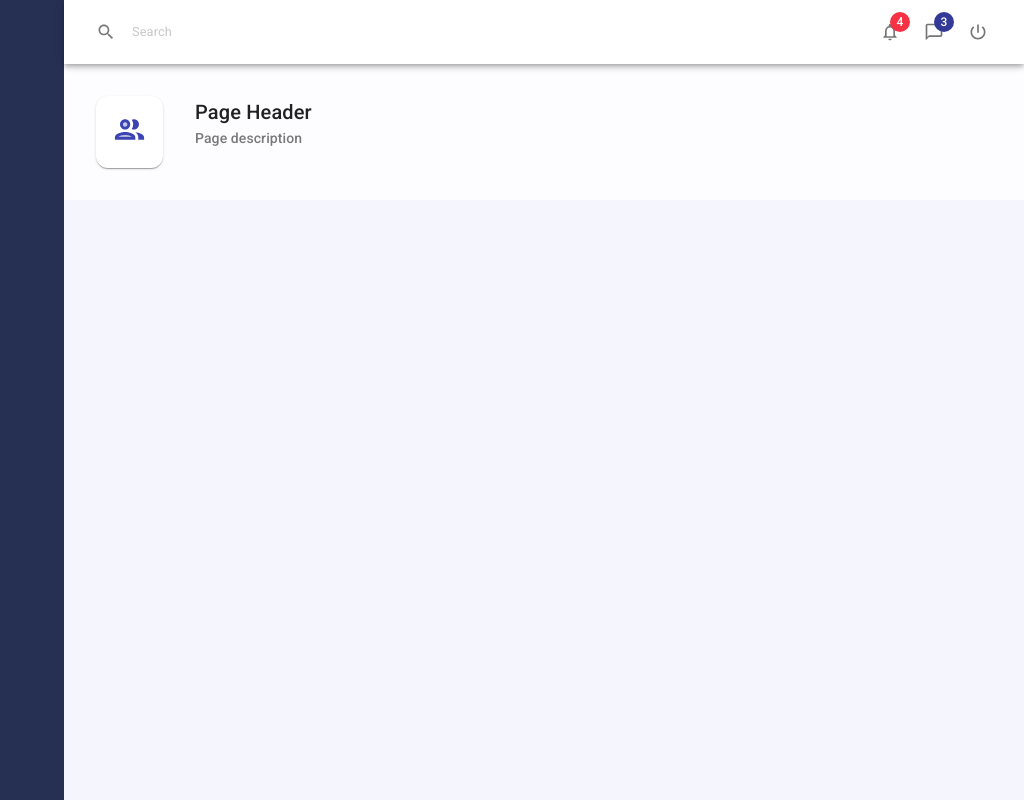
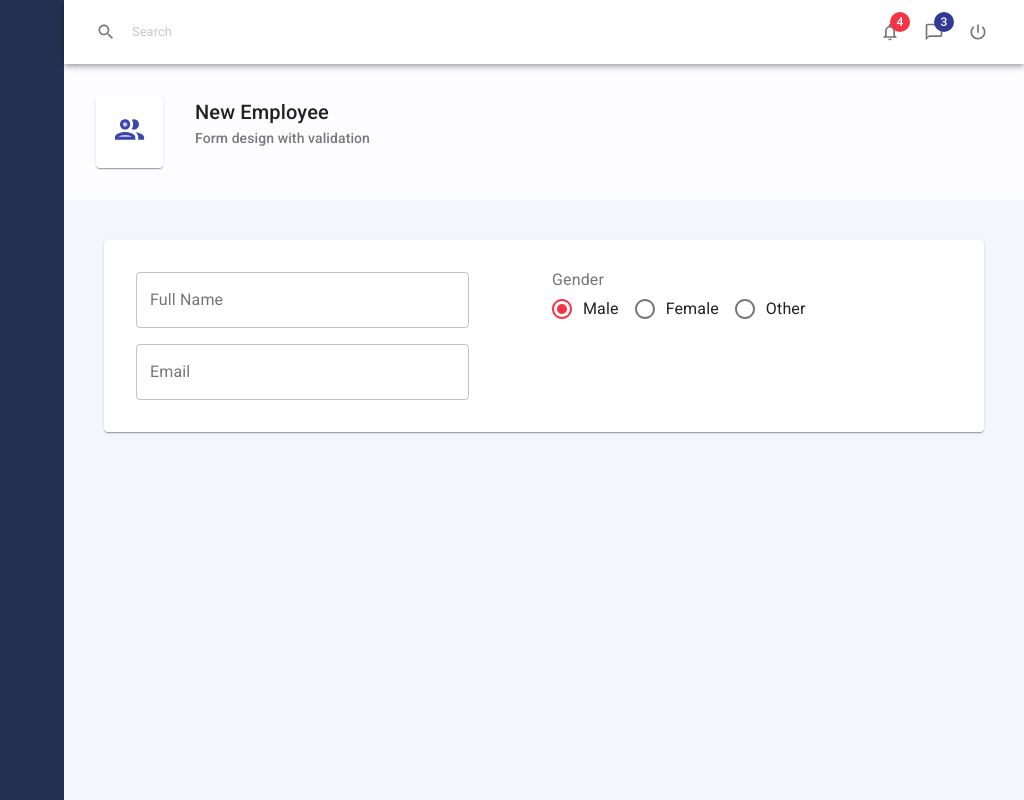
Before and after one commit to luckkrit/learn-material-ui, a React (Create React App) app: page / in a window 1280 px wide. Shown: the whole page, without its empty margins (256-1280 px from the left). Built offline with nearby package versions, Linux system fonts and the light colour scheme.

Commit message:
add Controls, Input, Radio and Select

```diff
--- a/src/App/App.js
+++ b/src/App/App.js
@@ -3,8 +3,7 @@ import SideNav from "../Components/SideNav";
 import styled from "@emotion/styled";
 import Header from "../Components/Header";
 import { createMuiTheme, CssBaseline, ThemeProvider } from "@material-ui/core";
-import PageHeader from "../Components/PageHeader";
-import { PeopleOutlineTwoTone } from "@material-ui/icons";
+import Employees from "../pages/Employees/Employees";
 
 const theme = createMuiTheme({
   palette: {
@@ -20,9 +19,9 @@ const theme = createMuiTheme({
       default: "#f4f5fd",
     },
   },
-  shape: {
-    borderRadius: "12px",
-  },
+  // shape: {
+  //   borderRadius: "12px",
+  // },
   overrides: {
     MuiAppBar: {
       root: {
@@ -30,11 +29,11 @@ const theme = createMuiTheme({
       },
     },
   },
-  props: {
-    MuiIconButton: {
-      disableRipple: true,
-    },
-  },
+  // props: {
+  //   MuiIconButton: {
+  //     disableRipple: true,
+  //   },
+  // },
 });
 function App() {
   const Content = styled.div`
@@ -47,11 +46,7 @@ function App() {
         <SideNav />
         <Content>
           <Header />
-          <PageHeader
-            title={"Page Header"}
-            subTitle={"Page description"}
-            icon={<PeopleOutlineTwoTone fontSize={"large"} />}
-          />
+          <Employees />
         </Content>
         <CssBaseline />
       </ThemeProvider>
--- /dev/null
+++ b/src/Components/controls/Controls.js
@@ -0,0 +1,10 @@
+import RadioGroup from "./RadioGroup";
+import Input from "./Input";
+import Select from "./Select";
+
+const Controls = {
+  RadioGroup,
+  Input,
+  Select,
+};
+export default Controls;
--- /dev/null
+++ b/src/Components/controls/Input.js
@@ -0,0 +1,17 @@
+import React from "react";
+import { TextField } from "@material-ui/core";
+
+function Input(props) {
+  const { name, label, value, onChange } = props;
+  return (
+    <TextField
+      variant={"outlined"}
+      label={label}
+      name={name}
+      value={value}
+      onChange={onChange}
+    />
+  );
+}
+
+export default Input;
--- /dev/null
+++ b/src/Components/controls/RadioGroup.js
@@ -0,0 +1,28 @@
+import React from "react";
+import {
+  FormControl,
+  FormControlLabel,
+  FormLabel,
+  Radio,
+  RadioGroup as MuiRadioGroup,
+} from "@material-ui/core";
+
+function RadioGroup(props) {
+  const { name, label, value, onChange, items } = props;
+  return (
+    <FormControl>
+      <FormLabel>{label}</FormLabel>
+      <MuiRadioGroup row name={name} value={value} onChange={onChange}>
+        {items.map((item) => (
+          <FormControlLabel
+            value={item.id}
+            control={<Radio />}
+            label={item.title}
+          />
+        ))}
+      </MuiRadioGroup>
+    </FormControl>
+  );
+}
+
+export default RadioGroup;
--- /dev/null
+++ b/src/Components/controls/Select.js
@@ -0,0 +1,8 @@
+import React from "react";
+
+function Select(props) {
+  const { name, label, value, onChange, option } = props;
+  return <div></div>;
+}
+
+export default Select;
--- /dev/null
+++ b/src/Components/useForm.js
@@ -0,0 +1,33 @@
+import React, { useState } from "react";
+import { makeStyles } from "@material-ui/core";
+
+const useForm = (initialValues) => {
+  const [values, setValues] = useState(initialValues);
+  const handleInputChange = (e) => {
+    const { name, value } = e.target;
+    setValues((oldValues) => ({
+      ...oldValues,
+      [name]: value,
+    }));
+  };
+  return [values, setValues, handleInputChange];
+};
+
+const useStyle = makeStyles((theme) => ({
+  root: {
+    "& .MuiFormControl-root": {
+      width: "80%",
+      margin: theme.spacing(1),
+    },
+  },
+}));
+const Form = (props) => {
+  const classes = useStyle();
+  return (
+    <form className={classes.root} autoComplete={false}>
+      {props.children}
+    </form>
+  );
+};
+
+export { useForm, Form };
--- /dev/null
+++ b/src/pages/Employees/EmployeeForm.js
@@ -0,0 +1,63 @@
+import React from "react";
+import { Grid } from "@material-ui/core";
+import { Form, useForm } from "../../Components/useForm";
+import Controls from "../../Components/controls/Controls";
+
+const genderItems = [
+  { id: "male", title: "Male" },
+  { id: "female", title: "Female" },
+  { id: "other", title: "Other" },
+];
+const initialFieldValues = {
+  id: 0,
+  fullName: "",
+  email: "",
+  mobile: "",
+  city: "",
+  gender: "male",
+  departmentId: "",
+  hireDate: new Date(),
+  isPermanent: false,
+};
+
+function EmployeeForm(props) {
+  const [values, , handleInputChange] = useForm(initialFieldValues);
+  console.log(values);
+  return (
+    <Form>
+      <Grid container>
+        <Grid item xs={6}>
+          <Controls.Input
+            name={"fullName"}
+            value={values.fullName}
+            label={"Full Name"}
+            onChange={handleInputChange}
+          />
+          <Controls.Input
+            name={"email"}
+            value={values.email}
+            label={"Email"}
+            onChange={handleInputChange}
+          />
+        </Grid>
+        <Grid item xs={6}>
+          <Controls.RadioGroup
+            name={"gender"}
+            label={"Gender"}
+            items={genderItems}
+            value={values.gender}
+            onChange={handleInputChange}
+          />
+          <Controls.Select
+            name={"departmentId"}
+            label={"Department"}
+            value={values.departmentId}
+            onChange={handleInputChange}
+          />
+        </Grid>
+      </Grid>
+    </Form>
+  );
+}
+
+export default EmployeeForm;
--- /dev/null
+++ b/src/pages/Employees/Employees.js
@@ -0,0 +1,30 @@
+import React from "react";
+import EmployeeForm from "./EmployeeForm";
+import PageHeader from "../../Components/PageHeader";
+import { PeopleOutlineTwoTone } from "@material-ui/icons";
+import { makeStyles, Paper } from "@material-ui/core";
+
+const useStyles = makeStyles((theme) => ({
+  pageContent: {
+    margin: theme.spacing(5),
+    padding: theme.spacing(3),
+  },
+}));
+function Employees(props) {
+  const classes = useStyles();
+
+  return (
+    <>
+      <PageHeader
+        title={"New Employee"}
+        subTitle={"Form design with validation"}
+        icon={<PeopleOutlineTwoTone fontSize={"large"} />}
+      />
+      <Paper className={classes.pageContent}>
+        <EmployeeForm />
+      </Paper>
+    </>
+  );
+}
+
+export default Employees;
```
